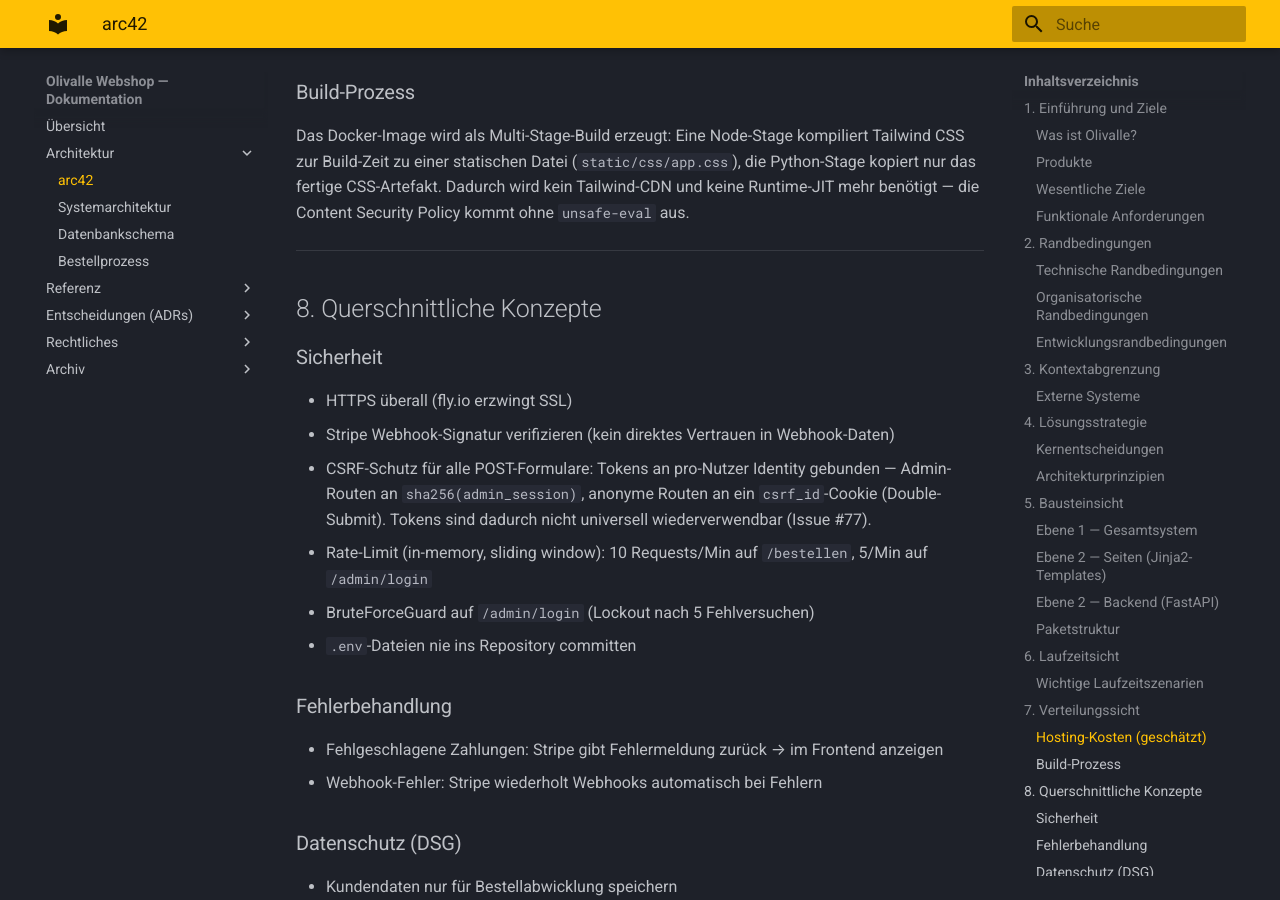
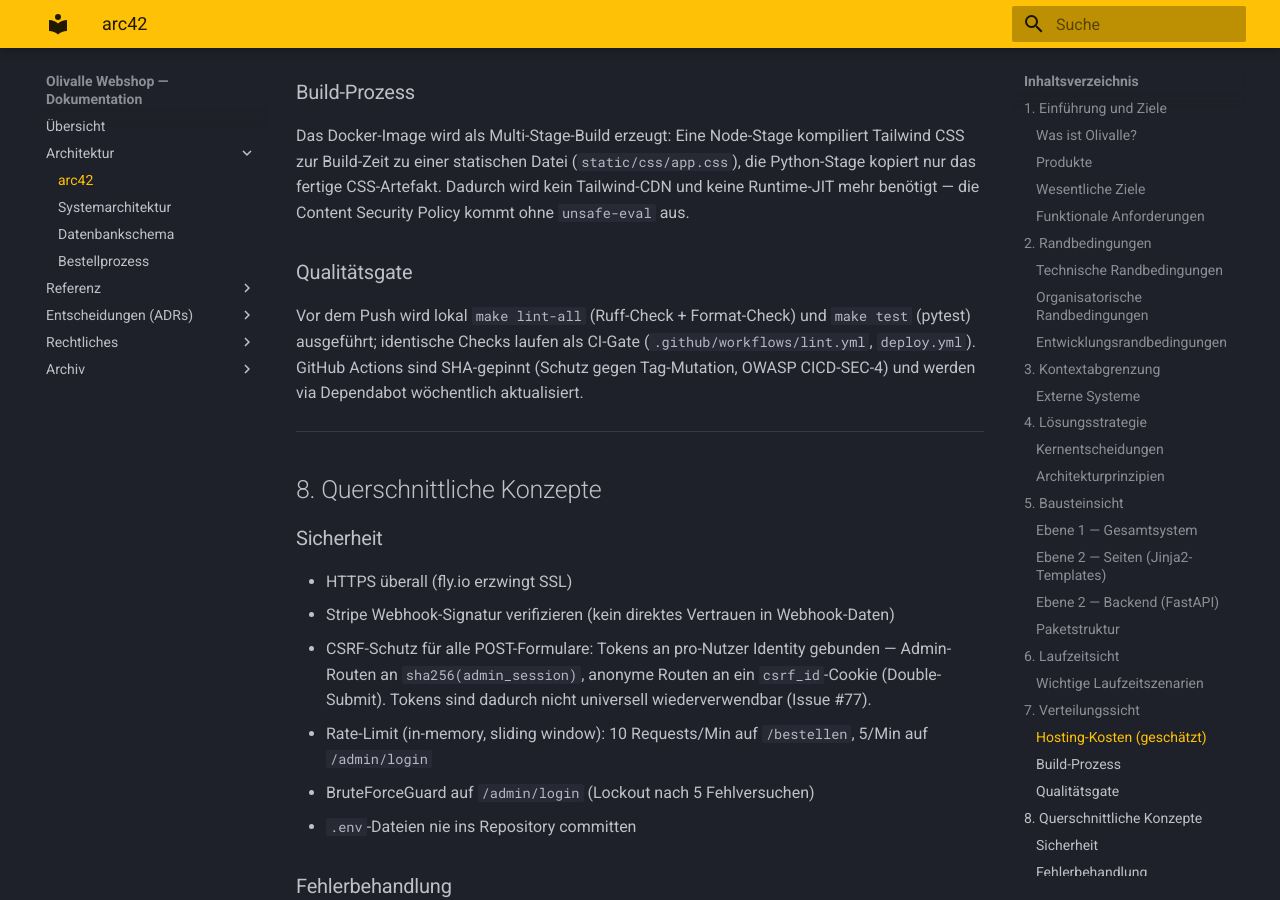
Before and after one commit to konstantinniedermann/olivalle-webshop, an MkDocs documentation site: the page built from docs/arc42.md, in a window 1280 px wide and 900 px high, scrolled down 6694 px. Built offline with MkDocs 1.6.1 and Material for MkDocs 9.7.7, drawn with Linux system fonts in a browser that asks for light colours.

Commit message:
fix: CI-Hardening — SHA-Pinning + Dependabot + Dev-Doku (#105)
Closes #105

- Alle uses:-Zeilen in .github/workflows/*.yml auf 40-stellige Commit-SHAs gepinnt (Schutz gegen Tag-Mutation, OWASP CICD-SEC-4).
- .github/dependabot.yml neu: wöchentliche github-actions-Updates, docker/*-Gruppe reduziert PR-Noise.
- README + arc42 dokumentieren make lint-all / make test als Pre-Push-Routine.

Co-Authored-By: Claude Opus 4.7 <noreply@anthropic.com>

```diff
--- a/docs/arc42.md
+++ b/docs/arc42.md
@@ -211,6 +211,9 @@ graph TD
 ### Build-Prozess
 Das Docker-Image wird als Multi-Stage-Build erzeugt: Eine Node-Stage kompiliert Tailwind CSS zur Build-Zeit zu einer statischen Datei (`static/css/app.css`), die Python-Stage kopiert nur das fertige CSS-Artefakt. Dadurch wird kein Tailwind-CDN und keine Runtime-JIT mehr benötigt — die Content Security Policy kommt ohne `unsafe-eval` aus.
 
+### Qualitätsgate
+Vor dem Push wird lokal `make lint-all` (Ruff-Check + Format-Check) und `make test` (pytest) ausgeführt; identische Checks laufen als CI-Gate (`.github/workflows/lint.yml`, `deploy.yml`). GitHub Actions sind SHA-gepinnt (Schutz gegen Tag-Mutation, OWASP CICD-SEC-4) und werden via Dependabot wöchentlich aktualisiert.
+
 ---
 
 ## 8. Querschnittliche Konzepte
```
Also changed, not shown: README.md (+13 -0 lines), 3 other files.
